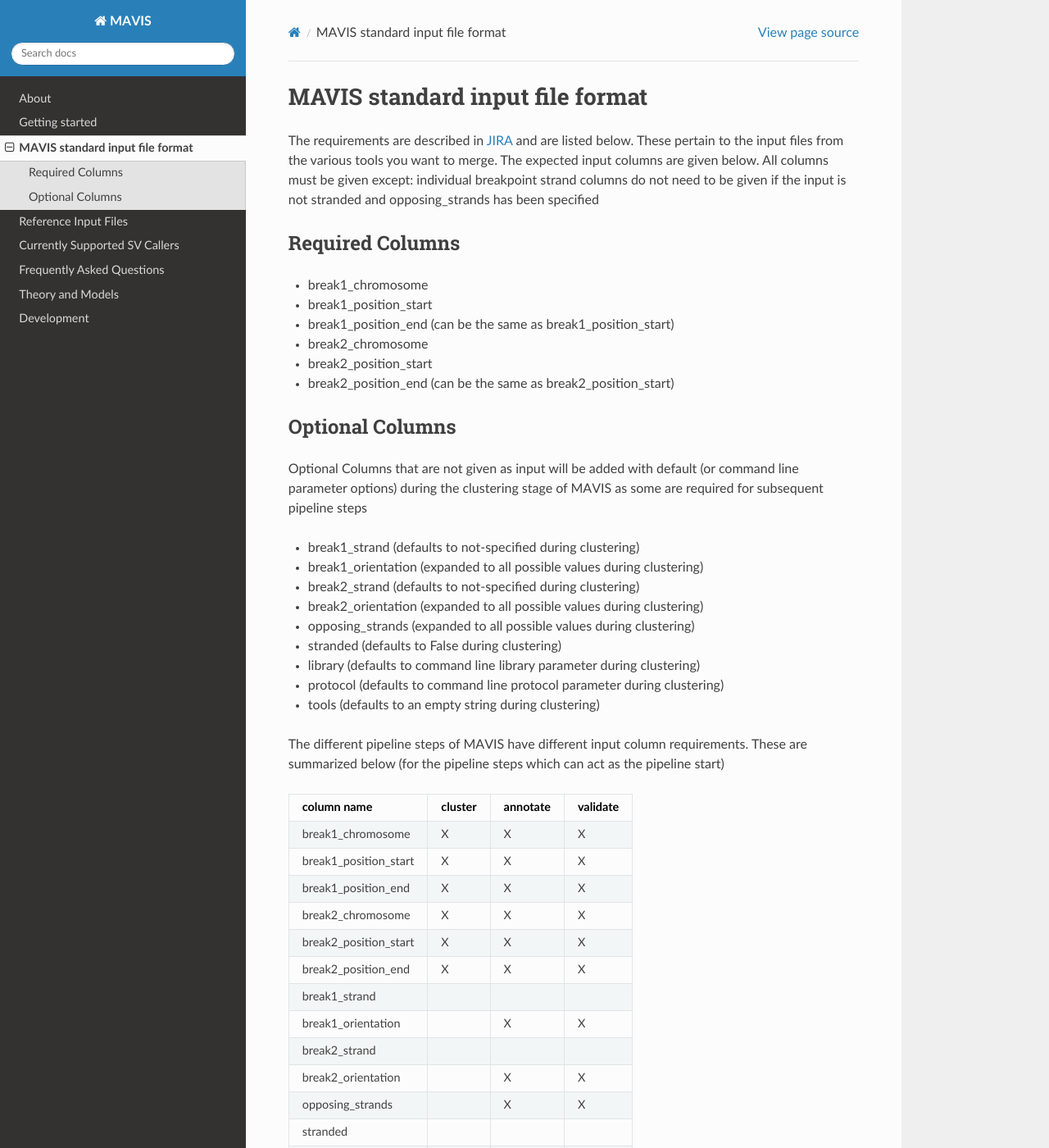
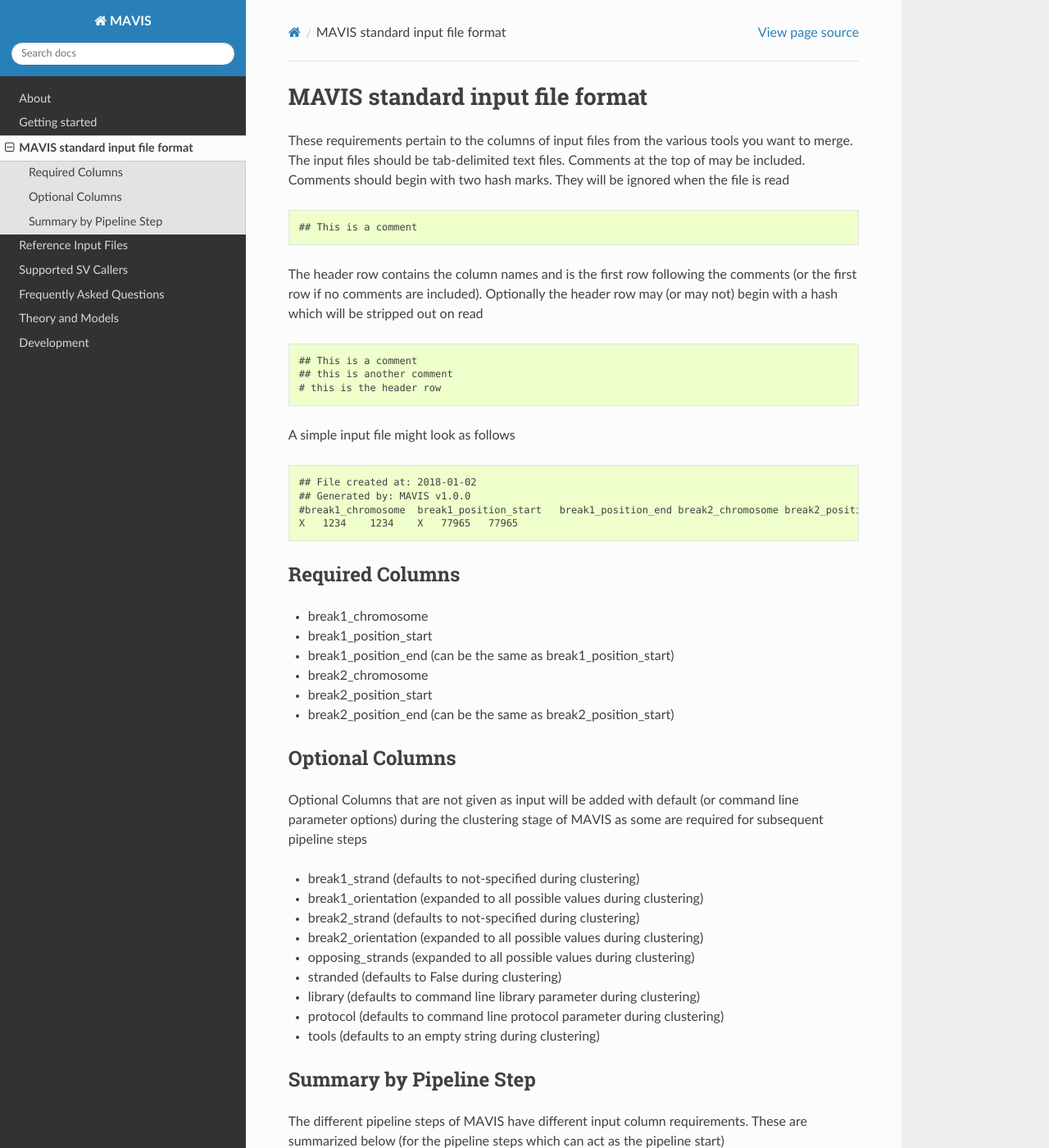
Before and after one commit to bcgsc/mavis, a Sphinx documentation site: the page built from docs/source/mavis_input.rst, in a window 1280 px wide and 1400 px high. Shown: the whole window at 82% size. Built offline with Sphinx 7.4.7 and the Read the Docs theme 2.0.0, drawn with Linux system fonts in a browser that asks for light colours; pages that are not in the unit, such as notebooks, are missing from menus; the version number could not be read and is left out; some of the changed text lies outside the part shown.

Commit message:
splitting documentation into more logical blocks. adding more theory and supported tools info

```diff
--- a/docs/source/index.rst
+++ b/docs/source/index.rst
@@ -9,7 +9,8 @@
 .. toctree::
    :maxdepth: -1
 
-   usermanual.rst
+   about.rst
+   getting_started.rst
    mavis_input.rst
    reference_inputs.rst
    tools_supported.rst
--- a/docs/source/mavis_input.rst
+++ b/docs/source/mavis_input.rst
@@ -3,10 +3,33 @@
 
 .. _mavis-input-format:
 
-The requirements are described in `JIRA <https://www.bcgsc.ca/jira/browse/APA-618>`_ and are listed below.
-These pertain to the input files from the various tools you want to merge. The expected input columns are given
-below. All columns must be given except: individual breakpoint strand columns do not need to be given if
-the input is not stranded and opposing_strands has been specified
+These requirements pertain to the columns of input files from the various tools you want to merge. The input files
+should be tab-delimited text files. Comments at the top of may be included. Comments should begin with two hash marks.
+They will be ignored when the file is read
+
+.. code:: text
+
+    ## This is a comment
+
+The header row contains the column names and is the first row following the comments (or the first row if no comments
+are included). Optionally the header row may (or may not) begin with a hash which will be stripped out on read
+
+.. code:: text
+
+    ## This is a comment
+    ## this is another comment
+    # this is the header row
+
+A simple input file might look as follows
+
+.. code:: text
+
+    ## File created at: 2018-01-02
+    ## Generated by: MAVIS v1.0.0
+    #break1_chromosome  break1_position_start   break1_position_end break2_chromosome break2_position_start break2_position_end
+    X   1234    1234    X   77965   77965
+
+
 
 Required Columns
 ,,,,,,,,,,,,,,,,,
@@ -36,33 +59,36 @@
 - :term:`tools` (defaults to an empty string during clustering)
 
 
+Summary by Pipeline Step
+,,,,,,,,,,,,,,,,,,,,,,,,,,,
+
 The different pipeline steps of MAVIS have different input column requirements. These are summarized below (for the
 pipeline steps which can act as the pipeline start)
 
 +-----------------------------------+-----------+-----------+-----------+
 | column name                       | cluster   | annotate  | validate  |
 +===================================+===========+===========+===========+
-| :term:`break1_chromosome`         | X         | X         | X         |
+| :term:`break1_chromosome`         | |X|       | |X|       | |X|       |
 +-----------------------------------+-----------+-----------+-----------+
-| :term:`break1_position_start`     | X         | X         | X         |
+| :term:`break1_position_start`     | |X|       | |X|       | |X|       |
 +-----------------------------------+-----------+-----------+-----------+
-| :term:`break1_position_end`       | X         | X         | X         |
+| :term:`break1_position_end`       | |X|       | |X|       | |X|       |
 +-----------------------------------+-----------+-----------+-----------+
-| :term:`break2_chromosome`         | X         | X         | X         |
+| :term:`break2_chromosome`         | |X|       | |X|       | |X|       |
 +-----------------------------------+-----------+-----------+-----------+
-| :term:`break2_position_start`     | X         | X         | X         |
+| :term:`break2_position_start`     | |X|       | |X|       | |X|       |
 +-----------------------------------+-----------+-----------+-----------+
-| :term:`break2_position_end`       | X         | X         | X         |
+| :term:`break2_position_end`       | |X|       | |X|       | |X|       |
 +-----------------------------------+-----------+-----------+-----------+
 | :term:`break1_strand`             |           |           |           |
 +-----------------------------------+-----------+-----------+-----------+
-| :term:`break1_orientation`        |           | X         | X         |
+| :term:`break1_orientation`        |           | |X|       | |X|       |
 +-----------------------------------+-----------+-----------+-----------+
 | :term:`break2_strand`             |           |           |           |
 +-----------------------------------+-----------+-----------+-----------+
-| :term:`break2_orientation`        |           | X         | X         |
+| :term:`break2_orientation`        |           | |X|       | |X|       |
 +-----------------------------------+-----------+-----------+-----------+
-| :term:`opposing_strands`          |           | X         | X         |
+| :term:`opposing_strands`          |           | |X|       | |X|       |
 +-----------------------------------+-----------+-----------+-----------+
 | :term:`stranded`                  |           |           |           |
 +-----------------------------------+-----------+-----------+-----------+
```
Also changed, not shown: other parts of docs/source/mavis_input.rst (+5 -1 lines), docs/source/about.rst (added, +13 -0 lines), docs/source/getting_started.rst (renamed from docs/source/usermanual.rst, +0 -19 lines), docs/source/theory.rst (+71 -55 lines), docs/source/tools_supported.rst (+20 -8 lines), 1 other file.
